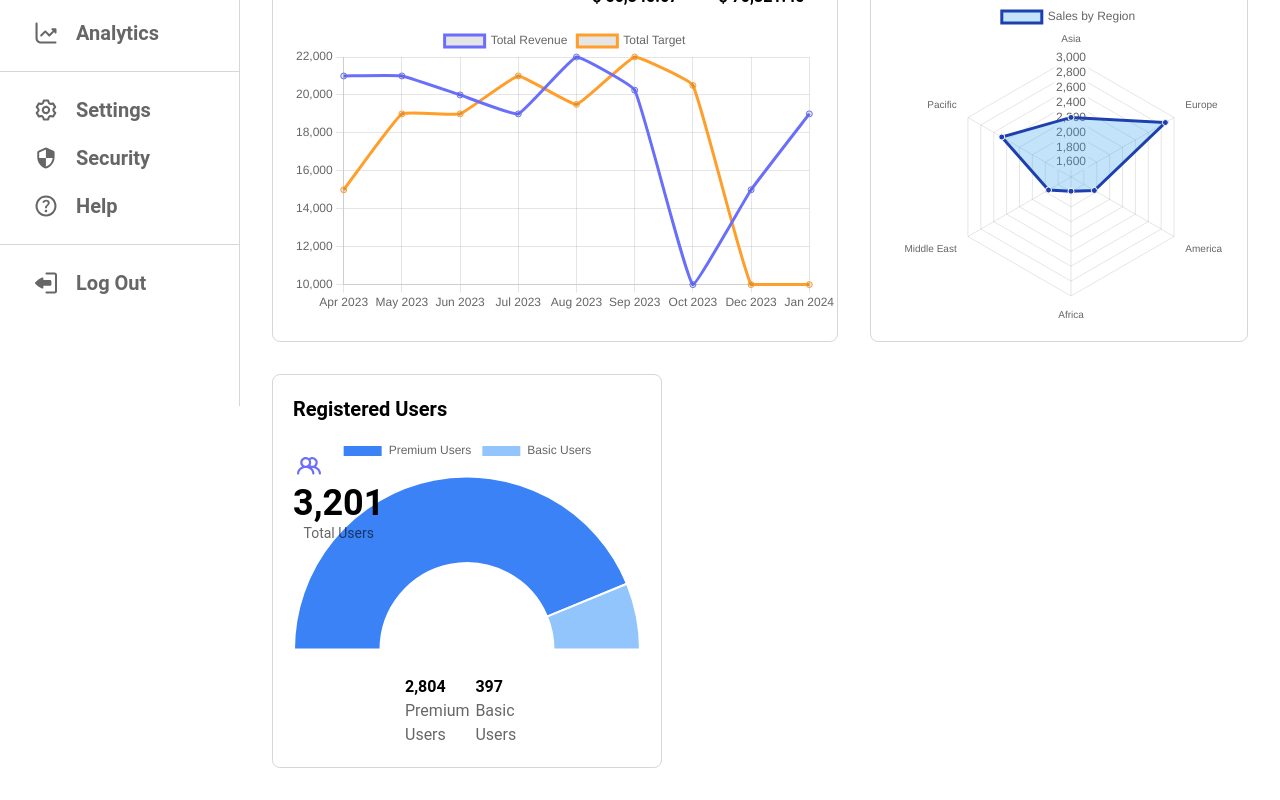
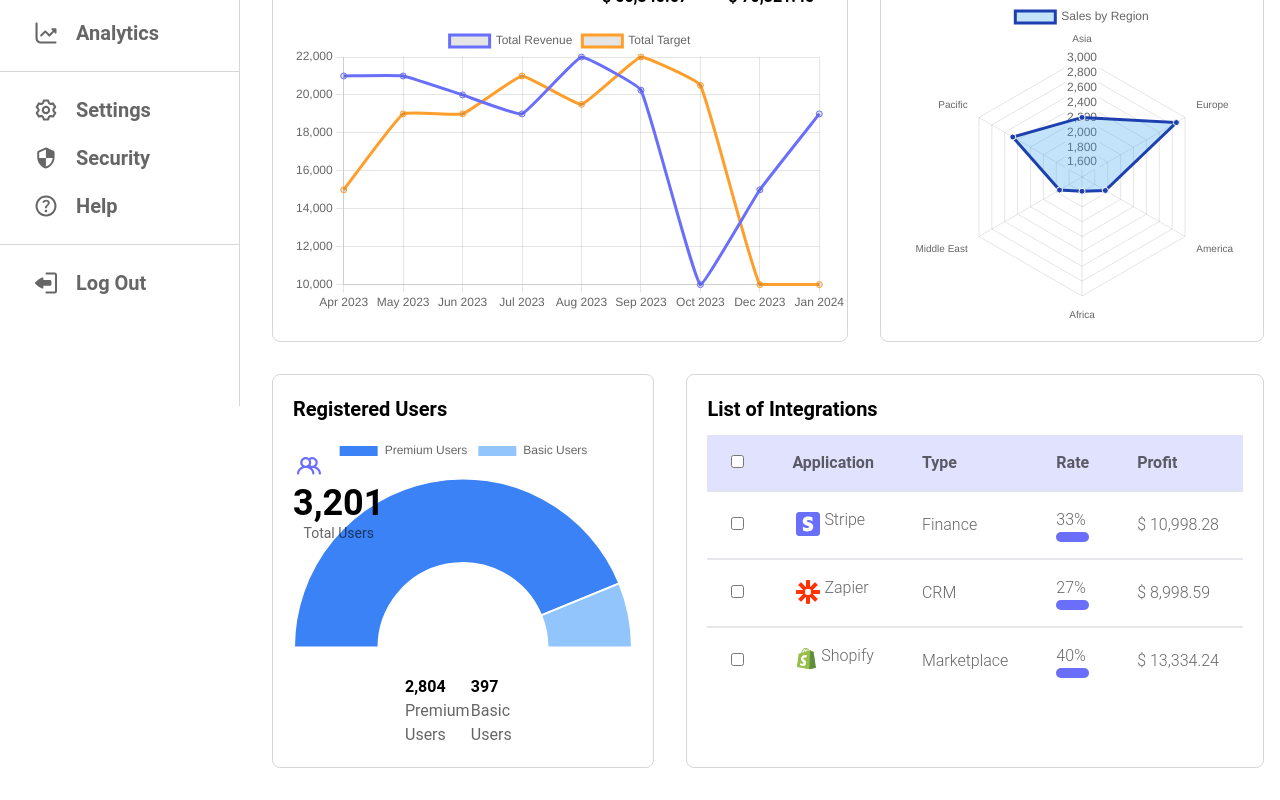
Before and after one commit to cnlawrence/big-dev-soon-dashboard, a Vue app: page / in a window 1280 px wide. Shown: the part 394-1194 px from the top of the page. Built offline with nearby package versions, Linux system fonts and the light colour scheme; no server answers; a web font is replaced by a local one.

Commit message:
Created Integration List Card

```diff
--- a/src/components/Dashboard.vue
+++ b/src/components/Dashboard.vue
@@ -3,6 +3,7 @@ import NumberCard from "./NumberCard.vue";
 import SalesOverviewCard from "./SalesOverviewCard.vue";
 import SalesByRegionCard from "./SalesByRegionCard.vue";
 import RegisteredUsersCard from "./RegisteredUsersCard.vue";
+import IntegrationListCard from "./IntegrationListCard.vue";
 
 let getData = async () => {
   const res = await fetch("https://dummyjson.com/http/200");
@@ -50,6 +51,7 @@ getData();
   <!-- card row 3 -->
   <div class="flex w-full px-8 py-8 space-x-8">
     <RegisteredUsersCard class="basis-2/5" />
+    <IntegrationListCard class="basis-3/5" />
   </div>
 </template>
 <style scoped></style>
--- /dev/null
+++ b/src/components/IntegrationListCard.vue
@@ -0,0 +1,84 @@
+<script setup lang="ts">
+import { ref } from "vue";
+let integrations = ref([
+  {
+    imgUrl: "../assets/icons/stripe-icon.svg",
+    application: "Stripe",
+    type: "Finance",
+    rate: "33%",
+    profit: "$ 10,998.28",
+  },
+  {
+    imgUrl: "../assets/icons/zapier-icon.svg",
+    application: "Zapier",
+    type: "CRM",
+    rate: "27%",
+    profit: "$ 8,998.59",
+  },
+  {
+    imgUrl: "../assets/icons/shopify-icon.svg",
+    application: "Shopify",
+    type: "Marketplace",
+    rate: "40%",
+    profit: "$ 13,334.24",
+  },
+]);
+
+const getImageUrl = (url: string) => {
+  return new URL(url, import.meta.url).href;
+};
+</script>
+<template>
+  <div class="border border-b-[.04em] border-black/[16%] rounded-lg py-5 px-5">
+    <div class="flex flex-col">
+      <div class="h-10 text-xl font-semibold">List of Integrations</div>
+      <div class="flex">
+        <table
+          class="min-w-full text-left font-light text-surface text-black/60"
+        >
+          <thead
+            class="border-b border-neutral-200 bg-blue/[20%] rounded-lg font-medium dark:border-white/10"
+          >
+            <tr class="rounded-lg">
+              <th scope="col" class="px-6 py-4">
+                <input type="checkbox" name="allSelected" id="" />
+              </th>
+              <th scope="col" class="px-6 py-4">Application</th>
+              <th scope="col" class="px-6 py-4">Type</th>
+              <th scope="col" class="px-6 py-4">Rate</th>
+              <th scope="col" class="px-6 py-4">Profit</th>
+            </tr>
+          </thead>
+          <tbody>
+            <tr
+              v-for="(i, index) in integrations"
+              :class="index === integrations.length - 1 ? '' : 'border-b-2'"
+            >
+              <td class="whitespace-nowrap px-6 py-4">
+                <input type="checkbox" name="isSelected" id="" />
+              </td>
+              <td class="flex whitespace-nowrap px-6 py-4">
+                <div><img :src="getImageUrl(i.imgUrl)" alt="" /></div>
+                <div>{{ i.application }}</div>
+              </td>
+              <td class="whitespace-nowrap px-6 py-4">{{ i.type }}</td>
+              <td class="whitespace-nowrap px-6 py-4">
+                {{ i.rate }}
+                <div
+                  class="w-full bg-gray-200 rounded-full h-2.5 dark:bg-gray-700"
+                >
+                  <div
+                    class="bg-blue h-2.5 rounded-full"
+                    :class="`w-[${i.rate}]`"
+                  ></div>
+                </div>
+              </td>
+              <td class="whitespace-nowrap px-6 py-4">{{ i.profit }}</td>
+            </tr>
+          </tbody>
+        </table>
+      </div>
+    </div>
+  </div>
+</template>
+<style lang="" scoped></style>
```
